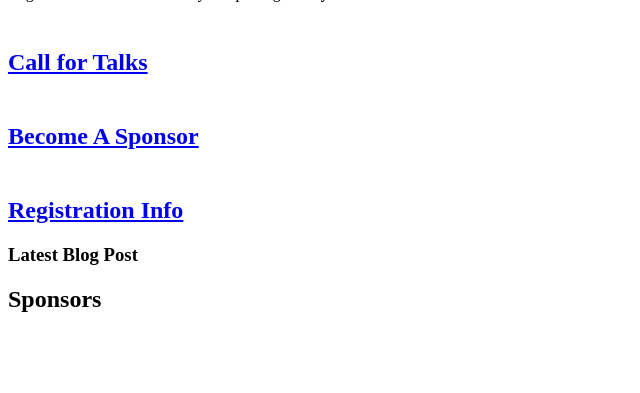
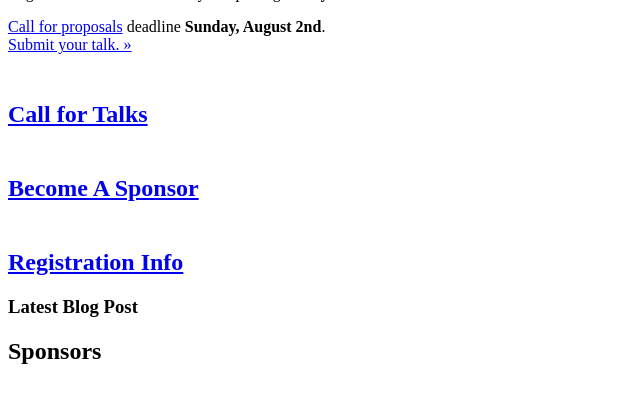
Before and after one commit to pytexas/PyTexas2015, a Django app: template frontend/templates/home.html in a window 1280 px wide. Shown: the part 432-825 px from the top of the page, without its empty margins (0-640 px from the left). Before the commit the page ends 744 px from the top, so only its background shows below. Run offline with Django 3.2, Linux system fonts and the light colour scheme; the template is opened without the code that fills it, so the values that code supplies are empty.

Commit message:
added CFP deadline

```diff
--- a/frontend/templates/home.html
+++ b/frontend/templates/home.html
@@ -12,6 +12,10 @@
     </a>
     <p>
       Registration deadline for Earlybird pricing is <strong>July 19th!</strong>
+    </p>
+    <p>
+      <a href="/2015/speakers/call-for-proposals">Call for proposals</a> deadline <strong>Sunday, August 2nd</strong>.<br>
+      <a href="/2015/speakers/submit-talk">Submit your talk. &raquo;</a>
     </p>
   </div>
   <div class="body tc">
```
Also changed, not shown: frontend/pages/speakers/call-for-proposals.md (+2 -0 lines).
